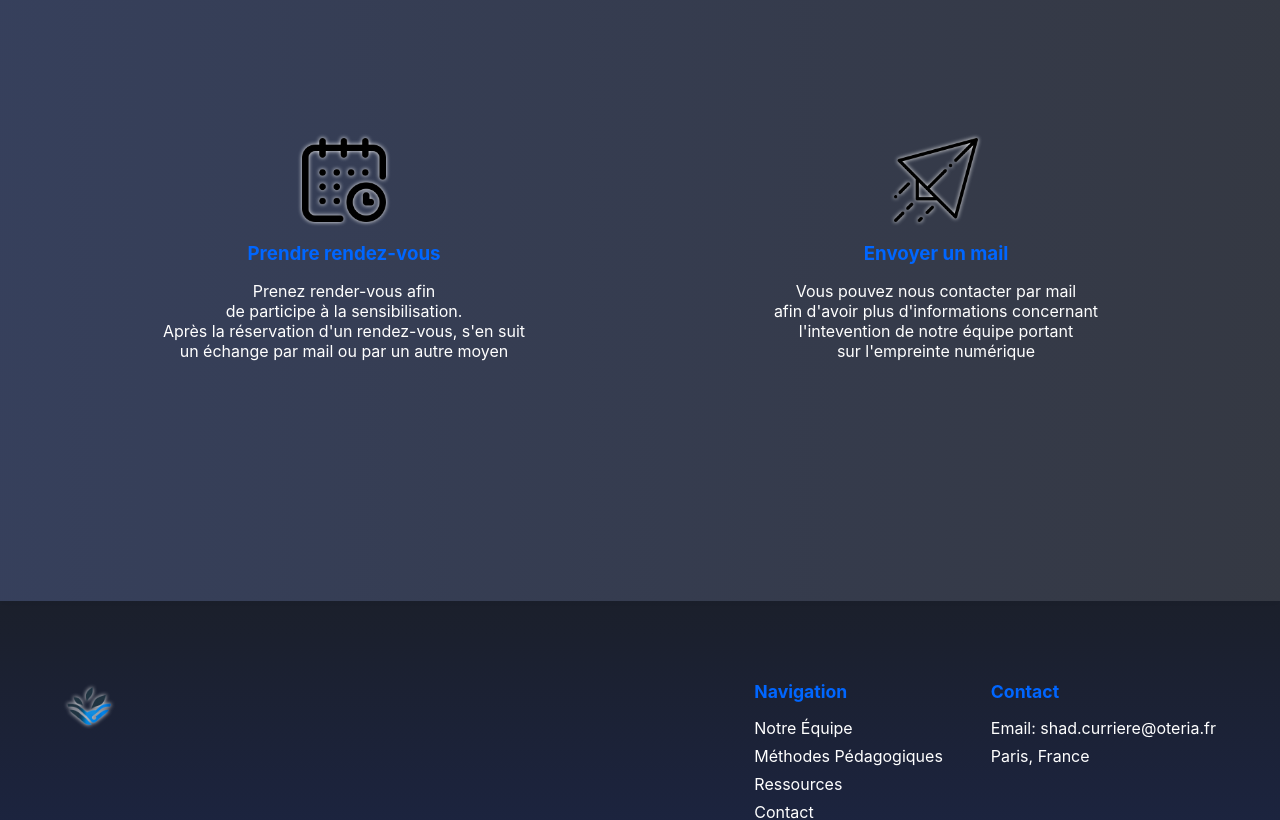
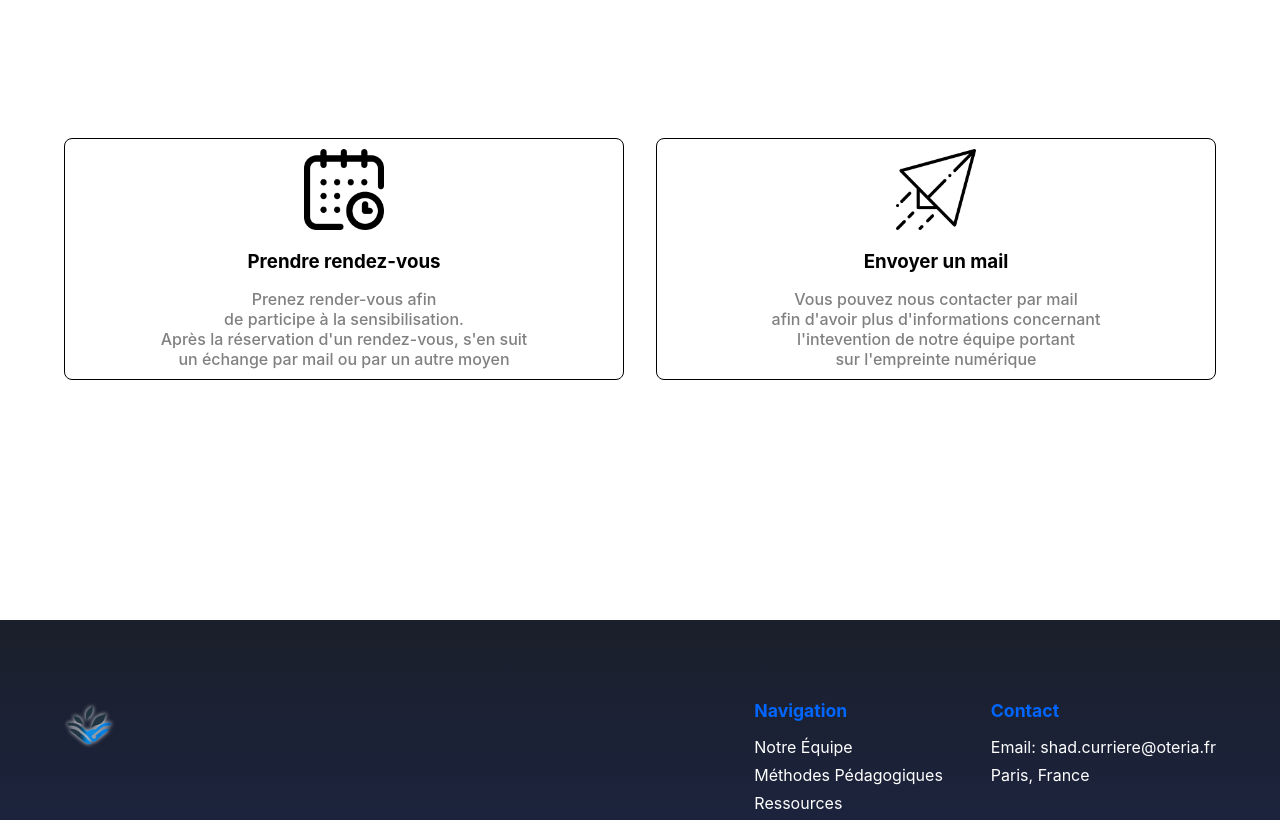
Before and after one commit to KwinMbu/CyberAssociation, a plain HTML site: page index.html in a window 1280 px wide. Shown: the part 5460-6280 px from the top of the page. Drawn offline with Linux system fonts and the light colour scheme.

Commit message:
Visual update of contact

```diff
--- a/styles.css
+++ b/styles.css
@@ -351,8 +351,6 @@ nav {
 .contact-section{
     padding: 15rem 5%;
     position: relative;
-    background: linear-gradient(to right, rgba(4, 16, 51, 0.8), rgba(2, 7, 20, 0.8));
-    backdrop-filter: blur(5px);
 }
 
 .contact-grid{
@@ -375,12 +373,17 @@ nav {
 }
 
 .contact-card p{
-    color: white;
+    color: gray;
+    font-weight: 500;
 }
 
 .contact-card a{
     text-decoration: none;
-    color:#0066ff;
+    color: black;
+    border: 1px solid black;
+    border-radius: 8px;
+    display: block;
+    padding: 10px;
 }
 
     /* ------------------ Contact css ------------------- */
```
